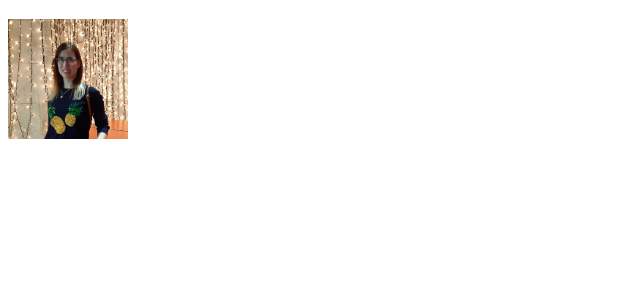
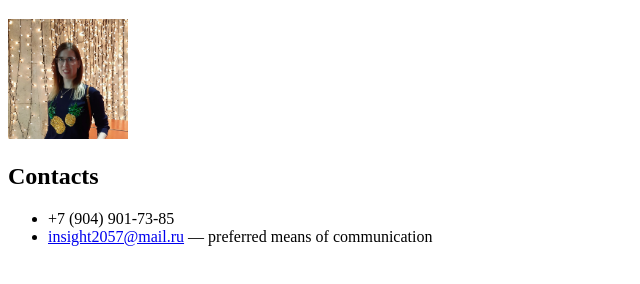
Before and after one commit to Olga2157/rsschool-cv, a plain HTML site: page index.html in a window 1280 px wide. Shown: the part 100-384 px from the top of the page, without its empty margins (0-640 px from the left). Drawn offline with Linux system fonts and the light colour scheme.

Commit message:
feat: add contacts

```diff
--- a/index.html
+++ b/index.html
@@ -17,5 +17,14 @@
                  <img src="img/photo.jpg" width="120" alt="photo">
             </section>
 
+			<section>
+
+				<h2>Contacts</h2>
+					<ul>
+						<li>+7 (904) 901-73-85</li>
+						<li><a href="mailto:insight2057@mail.ru">insight2057@mail.ru</a> — preferred means of communication</li>
+					</ul>
+			</section>
+
     </body>
     </html>
```
